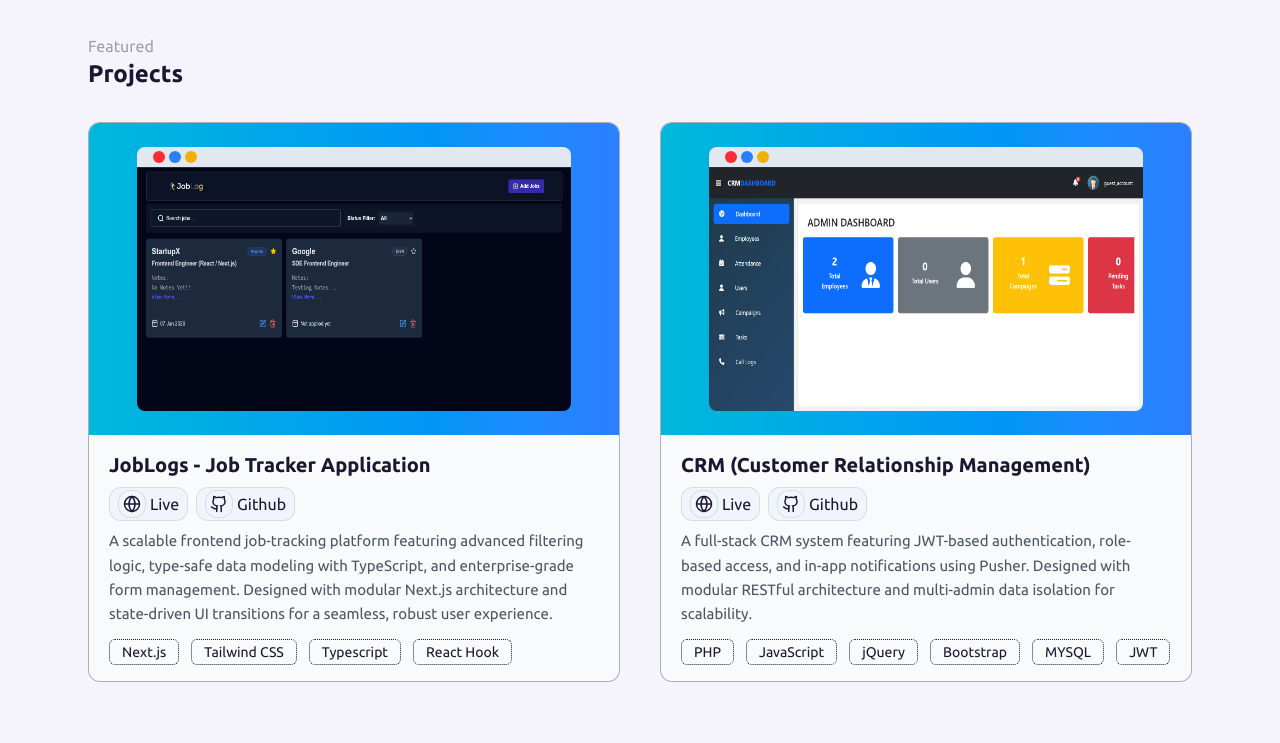
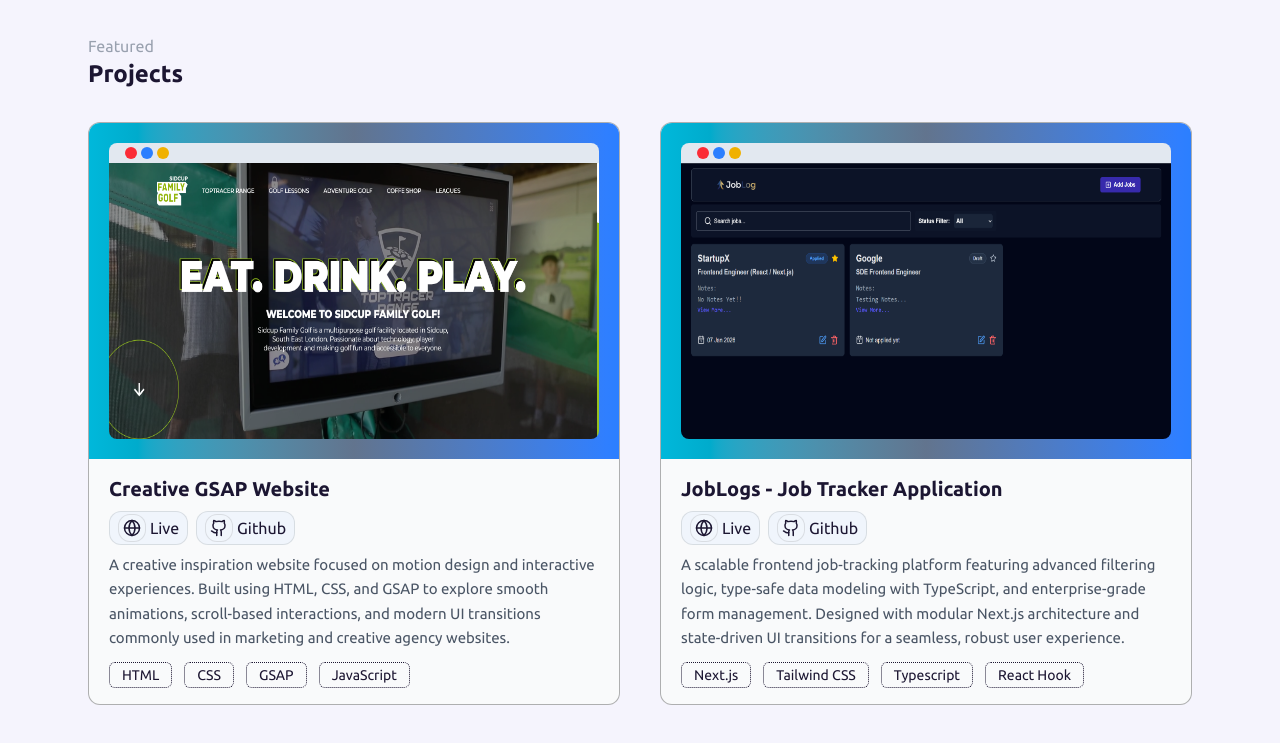
Before and after one commit to SufiyanMogal07/personal-portfolio, a Next.js app: page / in a window 1280 px wide. Shown: the part 1220-1963 px from the top of the page. Built offline with nearby package versions, Linux system fonts and the light colour scheme; no server answers.

Commit message:
Added new project data

```diff
--- a/components/work/ProjectCard.tsx
+++ b/components/work/ProjectCard.tsx
@@ -17,7 +17,7 @@ interface ProjectCardProps {
 
 export const BrowserFrame = ({ children }: { children: React.ReactNode }) => {
   return (
-    <div className="w-full bg-linear-to-r from-cyan-500 to-blue-500 rounded-t-lg flex flex-col items-center p-2 lg:py-6 lg:px-12">
+    <div className="w-full bg-linear-to-r from-cyan-500 via-slate-500 to-blue-500 rounded-t-lg flex flex-col items-center p-5">
 
       <div className="bg-slate-200 w-full flex gap-x-1 px-4 py-1 rounded-t-lg">
         <div className="bg-red-500 w-3 h-3 rounded-full"></div>
--- a/data/work.ts
+++ b/data/work.ts
@@ -31,6 +31,15 @@ export const experienceData: experienceDataType[] = [
 
 export const projectData: projectDataType[] = [
   {
+    thumbnail: "/images/projects/gsap_creative_website.png",
+    name: "Creative GSAP Website",
+    live: "https://gsap-creative-website.vercel.app/",
+    github: "https://github.com/SufiyanMogal07/gsap-creative-website",
+    tags: ["HTML", "CSS", "GSAP", "JavaScript"],
+    description:
+      "A creative inspiration website focused on motion design and interactive experiences. Built using HTML, CSS, and GSAP to explore smooth animations, scroll-based interactions, and modern UI transitions commonly used in marketing and creative agency websites.",
+  },
+  {
     thumbnail: "/images/projects/joblogs.png",
     name: "JobLogs - Job Tracker Application",
     live: "https://joblogs-frontend.vercel.app/",
```
Also changed, not shown: public/images/projects/gsap_creative_website.png (added).
